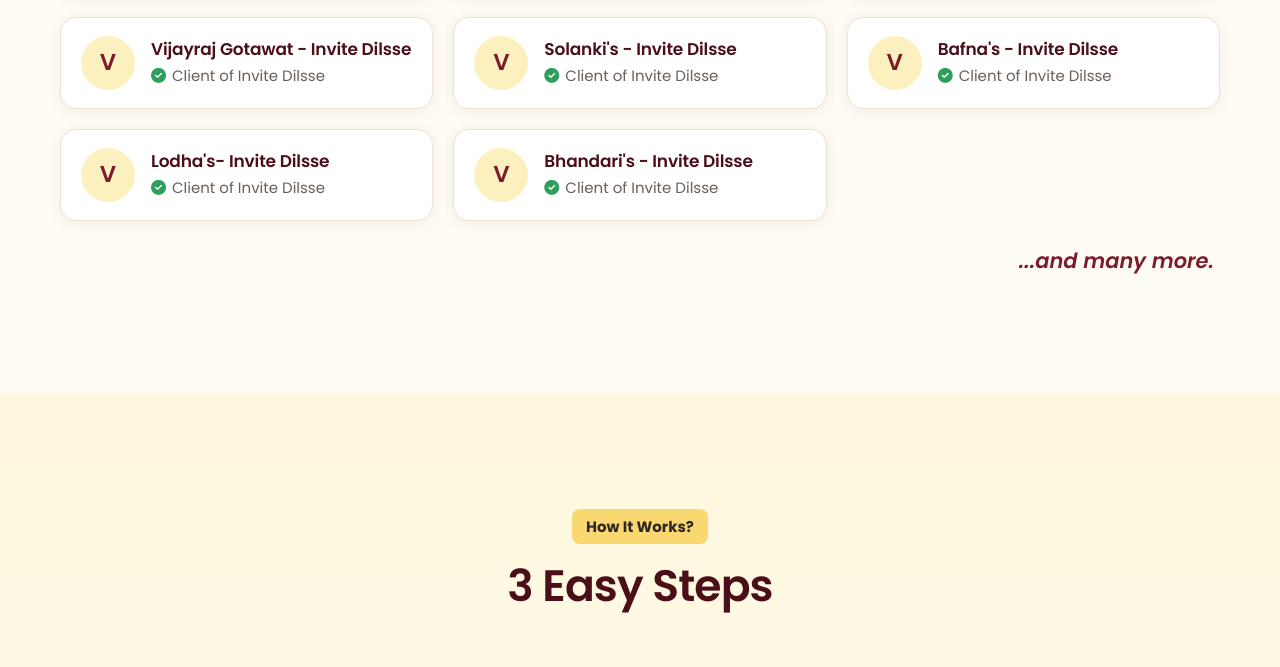
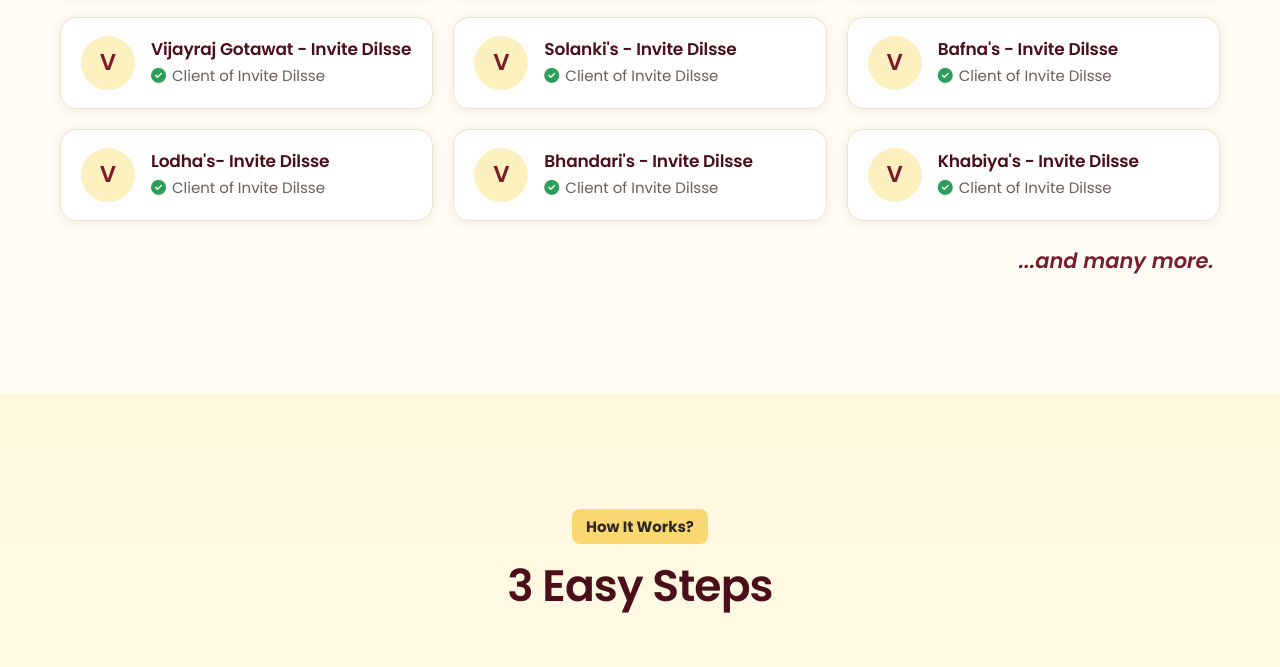
Before and after one commit to Invitedilsse/invitedilsse_webiste, a plain HTML site: page index.html in a window 1280 px wide. Shown: the part 4865-5532 px from the top of the page. Drawn offline with Linux system fonts and the light colour scheme.

Commit message:
client name addedKhabiya's - Invite Dilsse

```diff
--- a/index.html
+++ b/index.html
@@ -363,6 +363,14 @@
                             <p><i class="fa-solid fa-circle-check"></i>Client of Invite Dilsse</p>
                         </div>
                     </article>
+                    <article class="card client">
+                        <div class="client__mark" aria-hidden="true">V</div>
+                        <div>
+                            <h3>Khabiya's - Invite Dilsse</h3>
+                            <p><i class="fa-solid fa-circle-check"></i>Client of Invite Dilsse</p>
+                        </div>
+                    </article>
+
                 </div>
                 <p class="clients__more reveal">...and many more.</p>
             </div>
```
Also changed, not shown: 1 other file.
